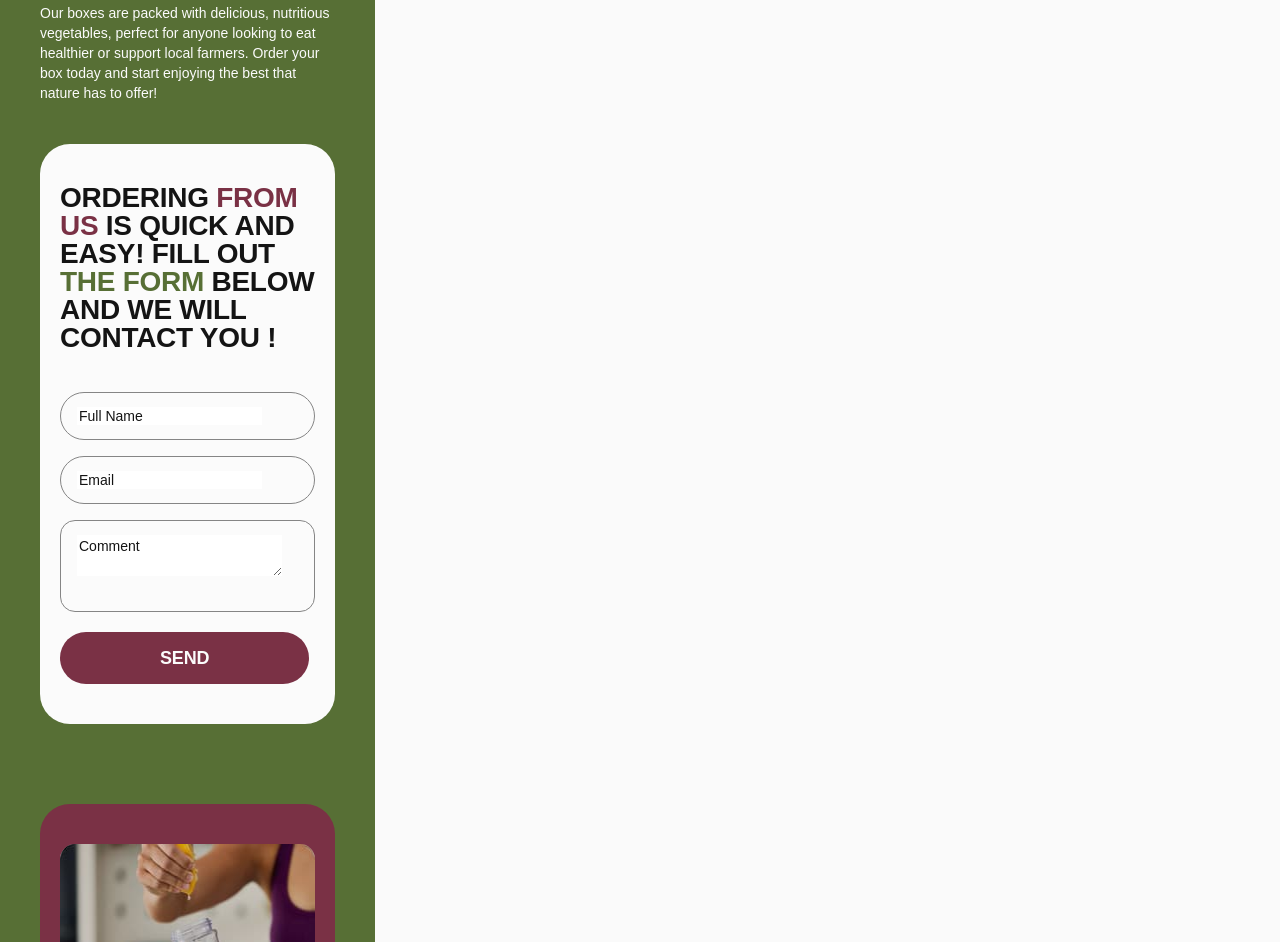
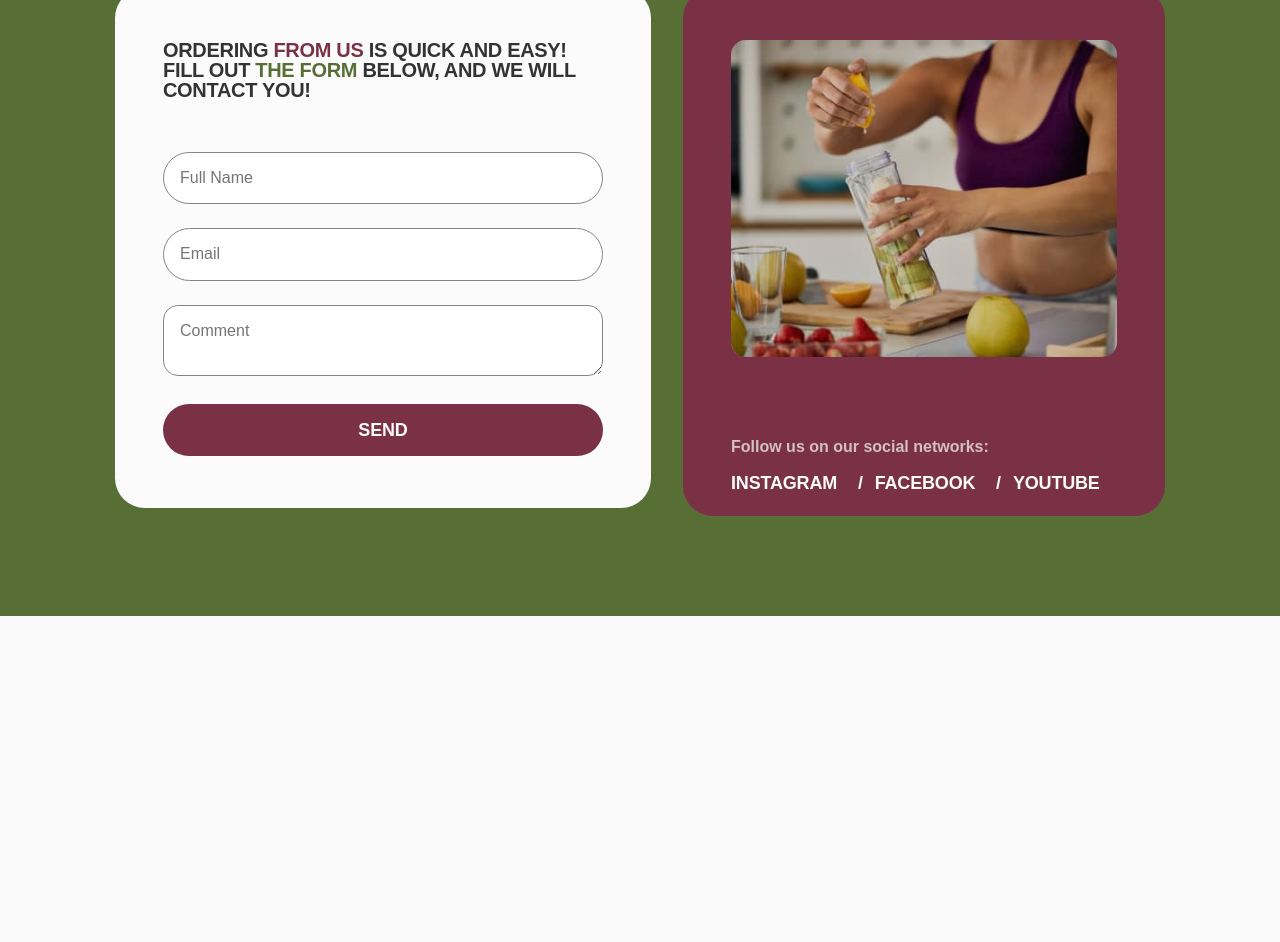
Before and after one commit to valentina2209/harvest-01, a plain HTML site: page index.html in a window 1280 px wide. Shown: the part 356-1298 px from the top of the page. After the commit the page ends 972 px from the top, so only its background shows below. Drawn offline with nearby package versions, Linux system fonts and the light colour scheme.

Commit message:
стилі компа

```diff
--- a/css/styles.css
+++ b/css/styles.css
@@ -26,21 +26,17 @@ body {
     padding: 0;
   }
 
-  address {
-    font-style: normal;
-  }
-
   img {
     display: block;
     max-width: 100%;
-    height: auto;
+    /* height: auto; */
   }
 
   button {
     cursor: pointer;
   }
 
-/* Mobile style */
+
 .container{
     min-width: 320px;
     max-width: 375px;
@@ -49,6 +45,20 @@ body {
     margin: 0 auto;
 
 }
+@media screen and (min-width: 768px) {
+    .container {
+      max-width: 768px;
+    }
+}
+
+@media screen and (min-width: 1280px) {
+    .container {
+      max-width: 1280px;
+      padding: 0 15px;
+    }
+}
+
+/* Mobile style */
 .contacts{
     background: #576f35;
     padding: 80px 20px;
@@ -77,14 +87,21 @@ body {
     margin-bottom: 40px;
 }
 
-.form{
+
+/* Загальний стиль форми */
+
+.form-section {
+    background: #fbfbfb;
+    margin: 0 auto;
     border-radius: 30px;
     padding: 40px 20px;
     max-width: 335px;
-    background: #fbfbfb;
     margin-bottom: 80px;
   }
-.form-title{
+
+  /* Стиль описової частини */
+
+  .form-description {
     font-weight: 600;
     font-size: 28px;
     line-height: 1;
@@ -93,62 +110,80 @@ body {
     color: #141414;
     margin-bottom: 40px;
   }
-.accsent-from{
+
+  .form-description h2 {
+    font-size: 20px;
+    color: #333;
+  }
+
+  .form-description .highlight {
     color: #7a3145;
   }
-.accsent-form{
+
+  .form-description .accsent {
     color: #576f35;
   }
 
-.form-overlay{
+  /* Загальний стиль для всіх input та textarea */
+
+.contact-form{
+    display: flex;
+    flex-direction: column;
+    gap: 16px;
+}
+
+.input-name,
+.input-email{
+    width: 100%;
+    padding: 14px;
+    font-size: 16px;
     border: 1px solid #858585;
+    outline: none;
     border-radius: 30px;
-    padding: 14px 220px 14px 16px;
-    max-width: 295px;
-    height: 48px;
-    font-weight: 500;
-    font-size: 14px;
-    line-height: 1.42857;
-    text-align: center;
-    color: #141414;
-    margin-bottom: 16px;
+    transition: border-color 0.3s ease;
   }
-.form-input{
-    border: none;
 
+
+.input-email:placeholder-shown {
+    border-color: #858585;
   }
-input::placeholder {
-    font-weight: 500;
-    font-size: 14px;
-    line-height: 1.42857;
 
-    color: #141414;
+
+  .input-email:focus:placeholder-shown {
+    border-color: #858585;
   }
-textarea::placeholder{
-    font-weight: 500;
-    font-size: 14px;
-    line-height: 1.42857;
-    color: #141414;
 
+
+  .input-email:focus:valid {
+    border-color: #3cbc81; /* Зелений бордер */
   }
-.form-overlay-field{
+
+
+  .input-email:focus:invalid {
+    border-color: #E74A3B; /* Червоний бордер */
+  }
+
+
+  .input-email:invalid:placeholder-shown {
+    border-color: #858585;
+  }
+
+
+
+ .input-comment{
     border: 1px solid #858585;
     border-radius: 15px;
-    padding: 14px 219px 59px 16px;
-    max-width: 295px;
-    height: 92px;
-    margin-bottom: 20px;
-}
-.form-message{
-    border: none;
+    width: 100%;
+    padding: 14px;
+    outline: none;
  }
 
-.form-submit{
+  /* Кнопка */
+   .submit-button {
         border-radius: 30px;
         border: inherit;
-    padding: 16px 100px;
-    max-width: 295px;
-    height: 52px;
+        width: 100%;
+        padding: 14px;
         background: #7a3145;
         font-weight: 600;
         font-size: 18px;
@@ -157,6 +192,11 @@ textarea::placeholder{
         text-transform: uppercase;
         color: #fbfbfb;
   }
+
+  .submit-button:hover {
+    background-color: #d4bfc4;
+  }
+
 .social{
     border-radius: 30px;
     padding: 40px 20px;
@@ -166,8 +206,6 @@ textarea::placeholder{
 }
 .social-img{
     border-radius: 15px;
-    width: 295px;
-    height: 272px;
     margin-bottom: 20px;
 }
 .social-text{
@@ -180,9 +218,15 @@ textarea::placeholder{
 .social-list{
     width: 295px;
     height: 48px;
+    display: flex;
+    flex-direction: row;
+    flex-wrap: wrap;
+    gap: 8px;
+    list-style: none;
+    padding: 0;
 }
 .social-item{
-    display: inline-block;
+
     padding-bottom: 8px;
     font-weight: 600;
     font-size: 18px;
@@ -191,3 +235,152 @@ textarea::placeholder{
     text-transform: uppercase;
     color: #fbfbfb;
 }
+  .social-item:not(:last-child)::after {
+    content: " /";
+    margin-left: 8px;
+  }
+/* Tablet style */
+
+@media only screen and (min-width: 768px) {
+    .contacts{
+        width: 768px;
+        padding: 100px 64px;
+    }
+    .container {
+      max-width: 640px;
+
+    }
+    .contacts-title{
+        font-size: 64px;
+        line-height: 1;
+        margin-bottom: 24px;
+    }
+    .contacts-text{
+        font-size: 16px;
+        line-height: 1.25;
+        color: #fbfbfb;
+        margin-bottom: 52px;
+    }
+
+    .form-section {
+        padding: 72px 100px;
+        max-width: 640px;
+
+      }
+      .form-description {
+
+        font-size: 32px;
+        line-height: 1;
+        letter-spacing: -0.01em;
+        text-transform: uppercase;
+        color: #141414;
+        margin-bottom: 52px;
+      }
+
+      .contact-form{
+        display: flex;
+        flex-direction: column;
+        gap: 24px;
+    }
+
+    .input-name,
+    .input-email{
+    padding: 16px;
+  }
+  .input-comment{
+    padding: 16px;
+
+ }
+ .submit-button {
+    padding: 16px;
+
+}
+
+.submit-button:hover {
+background-color: #d4bfc4;
+}
+
+.social{
+
+    padding: 52px;
+    max-width: 640px;
+    height: 528px;
+
+}
+.social-img{
+    max-width: 100%;
+    margin-bottom: 52px;
+}
+.social-text{
+    font-size: 16px;
+    line-height: 1.25;
+
+}
+.social-list{
+    display: flex;
+    /* gap: 31px; */
+    width: 492px;
+
+}
+.social-list{
+    display: flex;
+    gap: 12px;
+
+}
+
+  .social-item:not(:last-child)::after {
+    content: " /";
+    margin-left: 12px;
+  }
+}
+
+/* Desktop style */
+
+
+@media only screen and (min-width: 1280px) {
+
+    .contacts{
+        width: 1280px;
+        padding: 100px;
+    }
+    .container {
+      max-width: 1080px;
+
+    }
+   .form-section{
+    padding: 52px 48px;
+    margin: 0;
+   }
+    .flex {
+        max-width: 1080px;
+        display: flex;
+        align-items: flex-start;
+        justify-content: flex-start;
+        flex-direction: row;
+        gap: 32px;
+    }
+      .contact-form{
+        display: flex;
+        gap: 24px;
+        max-width: 524px;
+
+        }
+        .social{
+            padding: 52px 48px;
+            /* max-width: 524px;  */
+        }
+        .social-img{
+            max-width: 100%;
+            margin-bottom: 80px;
+        }
+        .social-list{
+            width: 386px;
+            height: 56px;
+
+
+        }
+        .social-item:not(:last-child)::after {
+            content: " /";
+            margin-left: 16px;
+          }
+}
--- a/index.html
+++ b/index.html
@@ -17,41 +17,74 @@
                         Fresh <span class="accsent">Harvest</span> Box has got you covered
                     </h1>
                     <p class="contacts-text">Our boxes are packed with delicious, nutritious vegetables, perfect for anyone looking to eat healthier or support local farmers. Order your box today and start enjoying the best that nature has to offer!</p>
-                    <form class="form">
-                        <p class="form-title">Ordering <span class="accsent-from">from us</span> is quick and easy! Fill out <span class="accsent-form">the form</span> below and we will contact you !</p>
-                        <div class="form-overlay">
-                            <label class="form-field" for="user-name"></label>
-                            <div class="form-input-wrapper">
-                                <input class="form-input" id="user-name" type="text" name="user-name" placeholder="Full Name"/>
-                            </div>
+                   <div class="flex">
+                    <div class="form-section">
+                        <div class="form-description">
+                          <h2>Ordering <span class="highlight">From Us</span> is Quick and Easy! Fill out <span class="accsent">the form</span> below, and we will contact you!</h2>
                         </div>
-                        <div class="form-overlay">
-                            <label class="form-field" for="user-name"></label>
-                            <div class="form-input-wrapper">
-                                <input class="form-input" id="user-email" type="email" name="user-email" placeholder="Email"/>
-                            </div>
-                        </div>
-                        <div class="form-overlay-field">
-                            <label class="form-field" for="user-comment"></label>
-                            <textarea class="form-message" id="user-comment" name="user-comment" placeholder="Comment"></textarea>
-                        </div>
-                        <button type="submit" class="form-submit">Send</button>
-                    </form>
+                        <form class="contact-form" action="#" method="POST" novalidate>
+                            <div class="form-group">
+                                <input
+                                  class="input-name"
+                                  type="text"
+                                  name="fullName"
+                                  placeholder="Full Name"
+                                  required>
+                              </div>
+                              <div class="form-group">
+                                <input
+                                  class="input-email"
+                                  type="email"
+                                  name="email"
+                                  placeholder="Email"
+                                  required
+                                  pattern="([A-z0-9_.-]{1,})@([A-z0-9_.-]{1,})\.([A-z]{2,8})">
+                              </div>
+                              <div class="form-group">
+                                <textarea
+                                  class="input-comment"
+                                  name="comment"
+                                  placeholder="Comment"
+                                  required></textarea>
+                              </div>
+                          <button type="submit" class="submit-button">Send</button>
+                        </form>
+                    </div>
                     <div class="social">
-                        <img class="social-img" src="./images/pic mobile.jpg" width="295">
+                        <picture>
+                            <!-- Зображення для мобільних пристроїв -->
+                            <source
+                              srcset="./images/picMobile.jpg 1x, ./images/picMobile@2x.jpg 2x"
+                              media="(max-width: 767px)">
+
+                            <!-- Зображення для планшетів -->
+                            <source
+                              srcset="./images/picTablet.jpg 1x, ./images/picTablet@2x.jpg 2x"
+                              media="(min-width: 768px) and (max-width: 1279px)">
+
+                            <!-- Зображення для десктопів -->
+                            <source
+                              srcset="./images/picDesktop.jpg 1x, ./images/picDesktop@2x.jpg 2x"
+                              media="(min-width: 1280px)">
+
+                            <!-- Альтернативне зображення для старих браузерів -->
+                            <img class="social-img" src="./images/picMobile.jpg" alt="A woman in sportswear squeezing lemon juice into a bottle with fruits on a kitchen counter.
+                        Other fruits and berries are placed around.">
+                        </picture>
                         <p class="social-text">Follow us on our social networks:</p>
                         <ul class="social-list">
                             <li class="social-item">
-                                <a href="https://www.instagram.com/goitclub/" target="_blank">instagram /</a>
+                                <a href="https://www.instagram.com/goitclub/" target="_blank">Instagram</a>
                             </li>
                             <li class="social-item">
-                                <a href="https://www.facebook.com/goITclub/" target="_blank">facebook /</a>
+                                <a href="https://www.facebook.com/goITclub/" target="_blank">Facebook</a>
                             </li>
                             <li class="social-item">
-                                <a href="https://www.youtube.com/c/GoIT" target="_blank">youtube</a>
+                                <a href="https://www.youtube.com/c/GoIT" target="_blank">Youtube</a>
                             </li>
                         </ul>
                     </div>
+                </div>
                 </div>
             </section>
         </main>
```
Also changed, not shown: images/picDesktop.jpg (renamed from images/pic desktop.jpg), images/picDesktop@2x.jpg (renamed from images/pic desktop@2x.jpg), images/picMobile.jpg (renamed from images/pic mobile.jpg), images/picMobile@2x.jpg (renamed from images/pic mobile@2x.jpg), images/picTablet.jpg (renamed from images/pic tablet.jpg), images/picTablet@2x.jpg (renamed from images/pic tablet@2x.jpg). Lines whose indentation alone changed are shown as unchanged.
